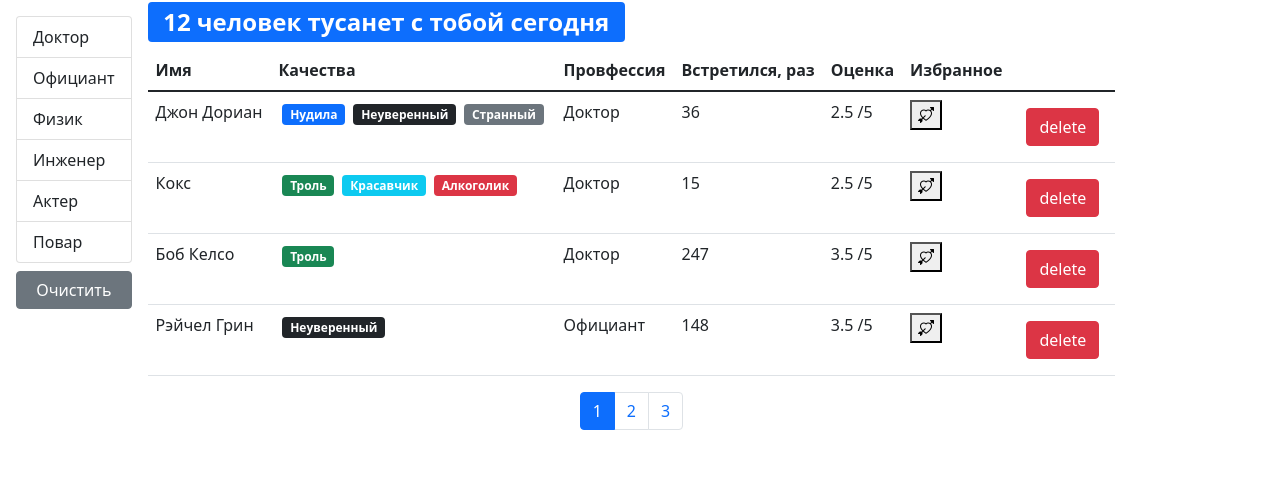
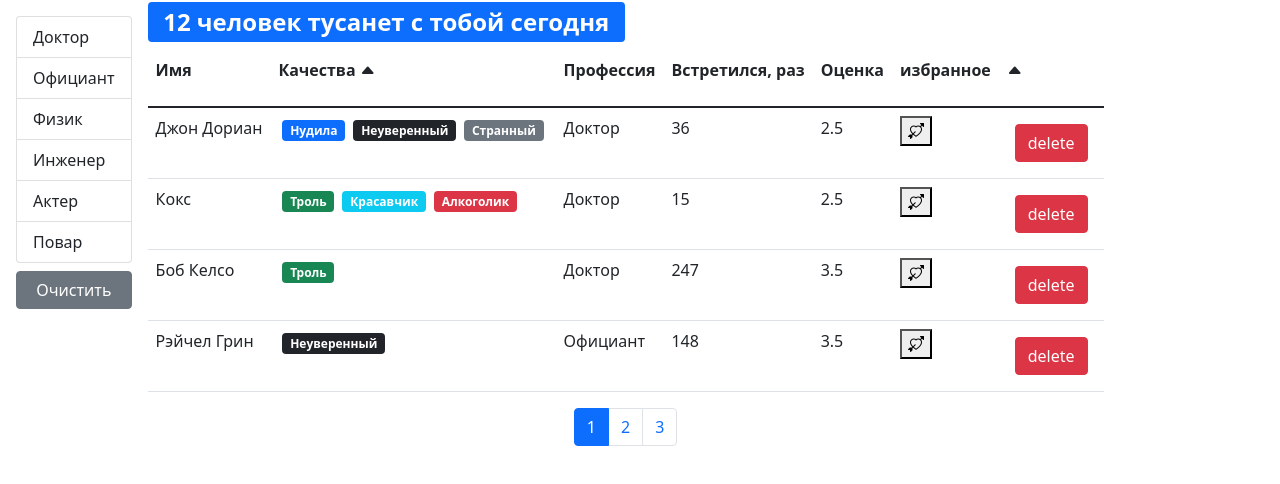
Before and after one commit to yucheg2/course-project, a React (Create React App) app: page /users/1 in a window 1280 px wide. Shown: the top 484 px of the page. Built offline with nearby package versions, Linux system fonts and the light colour scheme.

Commit message:
end-hw-modul-6

```diff
--- a/src/app/App.js
+++ b/src/app/App.js
@@ -1,38 +1,8 @@
-import React, { useState, useEffect } from "react";
+import React from "react";
 import Users from "./components/users";
-import api from "./API";
 
 function App() {
-    const [users, setUsers] = useState();
-    const handleDelete = (userId) => {
-        setUsers(users.filter((user) => user._id !== userId));
-    };
-    useEffect(() => {
-        api.users.fetchAll().then((users) => {
-            setUsers(users);
-        });
-    }, []);
-    const handleToggleBookMark = (id) => {
-        setUsers(
-            users.map((user) => {
-                if (user._id === id) {
-                    return { ...user, bookmark: !user.bookmark };
-                }
-                return user;
-            })
-        );
-    };
-    return (
-        <div>
-            {users && (
-                <Users
-                    onDelete={handleDelete}
-                    onToggleBookMark={handleToggleBookMark}
-                    users={users}
-                />
-            )}
-        </div>
-    );
+    return <Users/>;
 }
 
 export default App;
--- /dev/null
+++ b/src/app/components/qualitieList.jsx
@@ -0,0 +1,17 @@
+import React from "react";
+import PropTypes from "prop-types";
+import Quality from "./quality";
+
+const QualitiesList = ({ qualities }) => {
+    return <>
+        {qualities.map((qual) => (
+            <Quality key={qual._id} {...qual} />
+        ))}
+    </>;
+};
+
+QualitiesList.propTypes = {
+    qualities: PropTypes.array.isRequired
+};
+
+export default QualitiesList;
--- /dev/null
+++ b/src/app/components/table.jsx
@@ -0,0 +1,26 @@
+import React from "react";
+import PropTypes from "prop-types";
+import TableBody from "./tableBody";
+import TableHeader from "./tableHeader";
+
+const Table = ({ onSort, selectedSort, columns, data, children }) => {
+    return (
+        <table className="table">
+            { children || <>
+                <TableHeader {...{ onSort, selectedSort, columns }}/>
+                <TableBody {...{ columns, data }}/>
+            </>
+            }
+        </table>
+    );
+};
+
+Table.propTypes = {
+    onSort: PropTypes.func,
+    selectedSort: PropTypes.object,
+    columns: PropTypes.object,
+    data: PropTypes.array,
+    children: PropTypes.array
+};
+
+export default Table;
--- /dev/null
+++ b/src/app/components/tableBody.jsx
@@ -0,0 +1,35 @@
+import React from "react";
+import PropTypes from "prop-types";
+import _ from "lodash";
+
+const TableBody = ({ data, columns }) => {
+    const renderContent = (column, item) => {
+        if (columns[column].component) {
+            const component = columns[column].component;
+            if (typeof component === "function") {
+                return component(item);
+            }
+            return component;
+        }
+        return _.get(item, columns[column].path);
+    };
+    return (
+        <tbody>
+            {data.map((item) =>
+                <tr key={item._id}>
+                    {Object.keys(columns).map((column) => (
+                        <td key={column}>
+                            { renderContent(column, item)}
+                        </td>
+                    ))}
+                </tr>
+            )}
+        </tbody>);
+};
+
+TableBody.propTypes = {
+    data: PropTypes.array.isRequired,
+    columns: PropTypes.object.isRequired
+};
+
+export default TableBody;
--- /dev/null
+++ b/src/app/components/tableHeader.jsx
@@ -0,0 +1,43 @@
+import React from "react";
+import PropTypes from "prop-types";
+
+const TableHeader = ({ onSort, selectedSort, columns }) => {
+    const handleSort = (item) => {
+        if (selectedSort.path === item) {
+            onSort({ path: selectedSort.path, order: selectedSort.order === "asc" ? "desc" : "asc" });
+        } else {
+            onSort({ path: item, order: "asc" });
+        }
+    };
+
+    const toggleArrow = (item) => {
+        if (selectedSort.path === item) {
+            return (
+                <i
+                    className={"bi bi-caret-" + (selectedSort.order === "asc" ? "up-fill" : "down-fill")} >
+                </i>);
+        }
+        return "";
+    };
+    return (
+        <thead>
+            <tr>
+                {Object.keys(columns).map((column) => (
+                    <th key={column}
+                        {...{ role: columns[column].path && "button" }}
+                        onClick={columns[column].path ? () => { handleSort(columns[column].path); } : undefined }
+                        scope="col">
+                        <p>{columns[column].name} {toggleArrow(columns[column].path)}</p>
+                    </th>
+                ))}
+            </tr>
+        </thead>);
+};
+
+TableHeader.propTypes = {
+    onSort: PropTypes.func.isRequired,
+    selectedSort: PropTypes.object.isRequired,
+    columns: PropTypes.object.isRequired
+};
+
+export default TableHeader;
--- a/src/app/components/users.jsx
+++ b/src/app/components/users.jsx
@@ -3,13 +3,16 @@
 import { paginate } from "../utils/paginate";
 import Pagination from "./pagination";
 import api from "../API/index";
-import User from "./user";
 import GroupList from "./groupList";
 import SearchStatus from "./searchStatus";
-const Users = ({ users: allUsers, ...rest }) => {
+import UserTable from "./usersTable";
+import _ from "lodash";
+const Users = () => {
     const [currentPage, setCurrentPage] = useState(1);
     const [professions, setProfessions] = useState();
     const [selectedProf, setSelectedProf] = useState();
+    const [sortBy, setSortBy] = useState({ iter: "name", order: "asc" });
+    const [users, setUsers] = useState();
     const pageSize = 4;
     useEffect(() => {
         api.professions.fetchAll().then((professions) => {
@@ -28,15 +31,40 @@
         setCurrentPage(pageIndex);
     };
 
-    const filteredUsers = selectedProf
-        ? allUsers.filter((user) => JSON.stringify(user.profession) === JSON.stringify(selectedProf))
-        : allUsers;
-    const count = filteredUsers.length;
-    const usersCrop = paginate(filteredUsers, currentPage, pageSize);
+    const handleSort = (item) => {
+        setSortBy(item);
+    };
 
     const clearFilter = () => {
         setSelectedProf();
     };
+
+    const handleDelete = (userId) => {
+        setUsers(users.filter((user) => user._id !== userId));
+    };
+    useEffect(() => {
+        api.users.fetchAll().then((users) => {
+            setUsers(users);
+        });
+    }, []);
+    const handleToggleBookMark = (id) => {
+        setUsers(
+            users.map((user) => {
+                if (user._id === id) {
+                    return { ...user, bookmark: !user.bookmark };
+                }
+                return user;
+            })
+        );
+    };
+
+    if (users) {
+        const filteredUsers = selectedProf
+            ? users.filter((user) => JSON.stringify(user.profession) === JSON.stringify(selectedProf))
+            : users;
+        const sortedUsers = _.orderBy(filteredUsers, [sortBy.path], [sortBy.order]);
+        const count = filteredUsers.length;
+        const usersCrop = paginate(sortedUsers, currentPage, pageSize);
 
         return (
             <div className="d-flex">
@@ -53,24 +81,13 @@
                 <div className="d-flex flex-column ">
                     <SearchStatus length={count} />
                     {count > 0 && (
-                    <table className="table">
-                        <thead>
-                            <tr>
-                                <th scope="col">Имя</th>
-                                <th scope="col">Качества</th>
-                                <th scope="col">Провфессия</th>
-                                <th scope="col">Встретился, раз</th>
-                                <th scope="col">Оценка</th>
-                                <th scope="col">Избранное</th>
-                                <th />
-                            </tr>
-                        </thead>
-                        <tbody>
-                            {usersCrop.map((user) => (
-                                <User {...rest} {...user} key={user._id} />
-                            ))}
-                        </tbody>
-                    </table>
+                        <UserTable
+                            users={usersCrop}
+                            onSort={handleSort}
+                            selectedSort={sortBy}
+                            onDelete={handleDelete}
+                            onToggleBookMark={handleToggleBookMark}
+                        />
                     )}
 
                     <div className="d-flex justify-content-center">
@@ -84,7 +101,10 @@
                 </div>
             </div>
         );
+    }
+    return "loading...";
 };
+
 Users.propTypes = {
     users: PropTypes.array
 };
--- /dev/null
+++ b/src/app/components/usersTable.jsx
@@ -0,0 +1,63 @@
+import React from "react";
+import PropTypes from "prop-types";
+import BookMark from "./bookMark";
+import QualitiesList from "./qualitieList";
+import Table from "./table";
+import TableBody from "./tableBody";
+import TableHeader from "./tableHeader";
+
+const UserTable = ({
+    users,
+    onSort,
+    selectedSort,
+    onToggleBookMark,
+    onDelete,
+    ...rest
+}) => {
+    const columns = {
+        name: { path: "name", name: "Имя" },
+        qualities: { name: "Качества", component: (user) => (<QualitiesList qualities={user.qualities}/>) },
+        professions: { path: "profession.name", name: "Профессия" },
+        completedMeetings: { path: "completedMeetings", name: "Встретился, раз" },
+        rate: { path: "rate", name: "Оценка" },
+        bookmark: {
+            path: "bookmark",
+            name: "избранное",
+            component: (user) => (
+                <BookMark
+                    status={(user.bookmark)}
+                    onClick={() => onToggleBookMark(user._id)}
+                />)
+        },
+        delete: {
+            component: (user) => (
+                <button
+                    onClick={() => onDelete(user._id)}
+                    className="btn btn-danger m-2"
+                >
+                delete
+                </button>
+            )
+        }
+    };
+    return (
+        <Table
+            onSort = {onSort}
+            selectedSort = {selectedSort}
+            columns = {columns}
+            data = {users}>
+            <TableHeader {...{ onSort, selectedSort, columns }}/>
+            <TableBody {...{ columns, data: users }}/>
+        </Table>
+    );
+};
+
+UserTable.propTypes = {
+    onToggleBookMark: PropTypes.func.isRequired,
+    selectedSort: PropTypes.object.isRequired,
+    users: PropTypes.array.isRequired,
+    onSort: PropTypes.func.isRequired,
+    onDelete: PropTypes.func.isRequired
+};
+
+export default UserTable;
```
Lines whose indentation alone changed are shown as unchanged.
